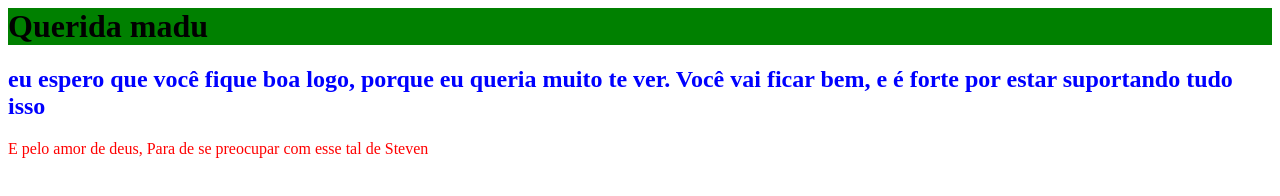
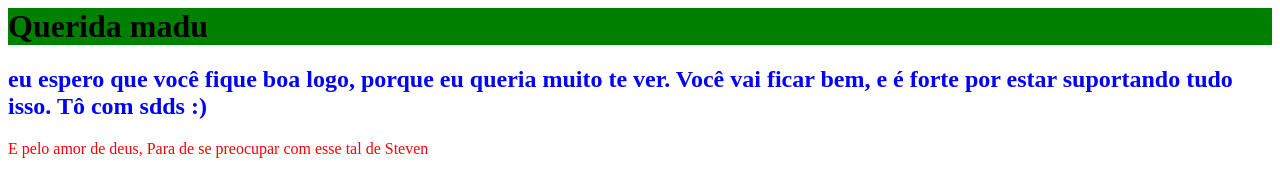
Before and after one commit to Werbethcod/werbethcod.github.io, a plain HTML site: page index.html in a window 1280 px wide. Drawn offline with Linux system fonts and the light colour scheme.

Commit message:
Update index.html

```diff
--- a/index.html
+++ b/index.html
@@ -31,7 +31,7 @@ Color: red ;
 
 <h1>Querida madu</h1>
 
-<h2>eu espero que você fique boa logo, porque eu queria muito te ver. Você vai ficar bem, e é forte por estar suportando tudo isso</h2>
+<h2>eu espero que você fique boa logo, porque eu queria muito te ver. Você vai ficar bem, e é forte por estar suportando tudo isso. Tô com sdds :)</h2>
 
 <p>E pelo amor de deus, Para de se preocupar com esse tal de Steven</p>
 
```
